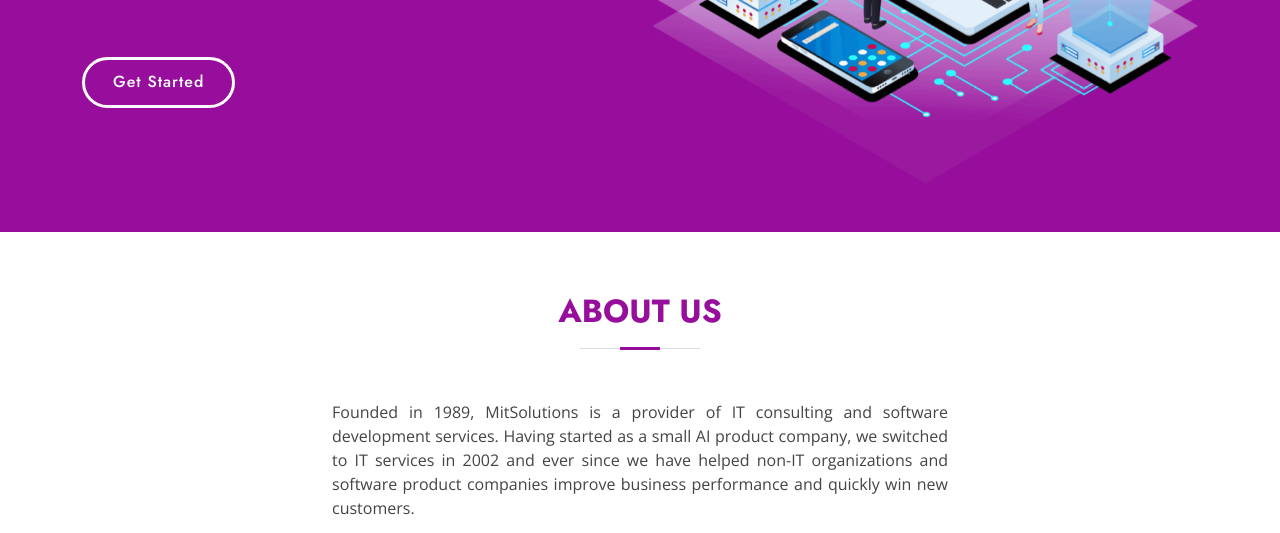
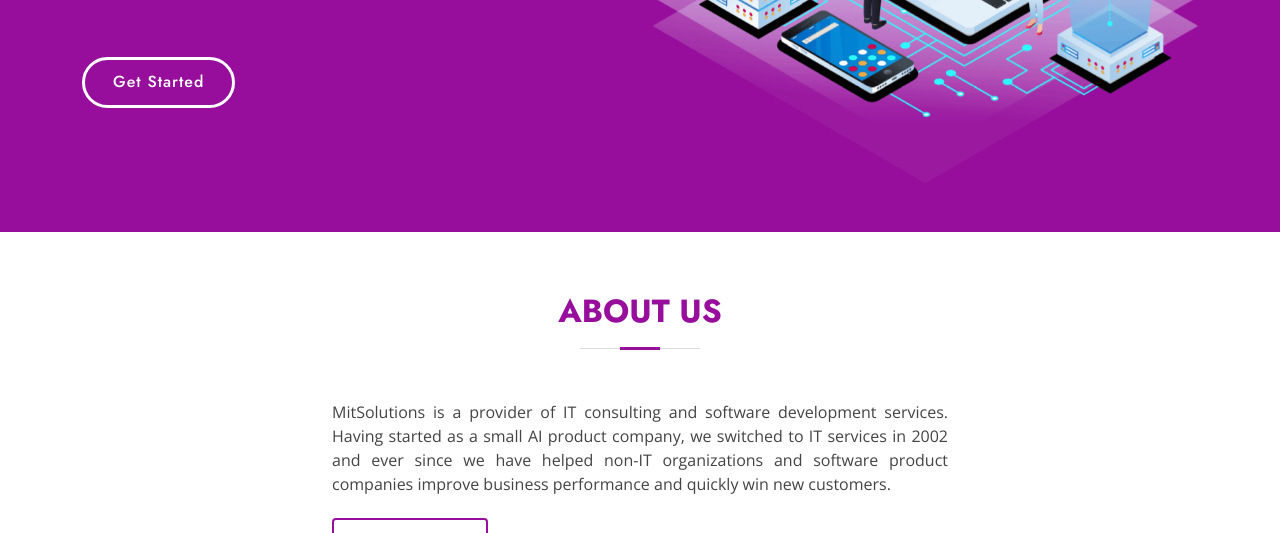
Before and after one commit to optimosvc/mitsolution, a plain HTML site: page about.html in a window 1280 px wide. Shown: the part 408-941 px from the top of the page. Drawn offline with nearby package versions, Linux system fonts and the light colour scheme.

Commit message:
removing dates

```diff
--- a/about.html
+++ b/about.html
@@ -149,7 +149,7 @@
         <div class="row content">
           <div class="col-lg-12 pt-4 pt-lg-0">
             <p>
-              Founded in 1989, MitSolutions is a provider of IT consulting and software development services. Having started
+              MitSolutions is a provider of IT consulting and software development services. Having started
                as a small AI product company, we switched to IT services in 2002 and ever since we have helped non-IT organizations and software product companies improve business performance and quickly win new customers.
             </p>
             <a href="#" class="btn-learn-more">Learn More</a>
```
Also changed, not shown: index.html (+1 -1 lines).
